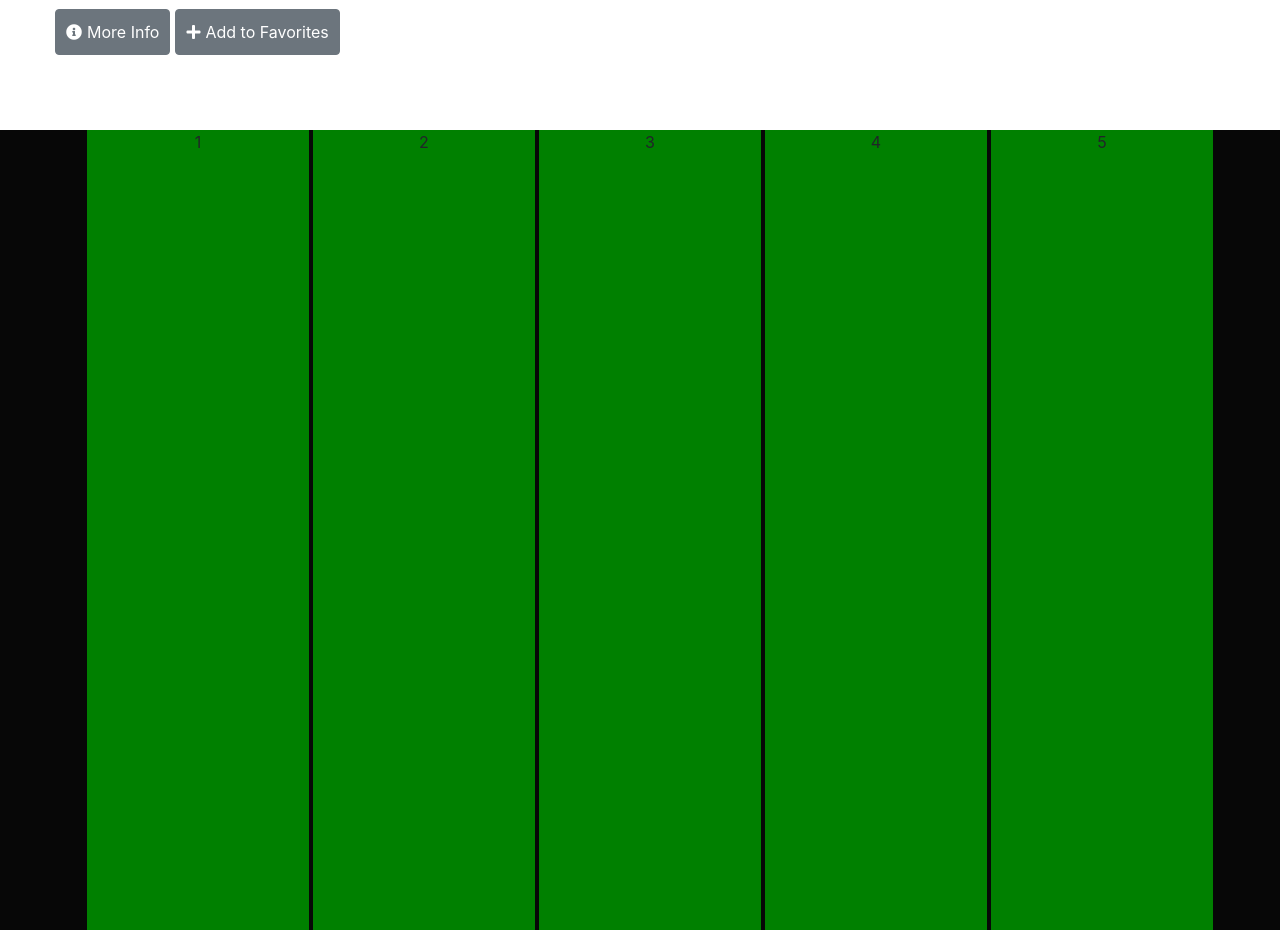
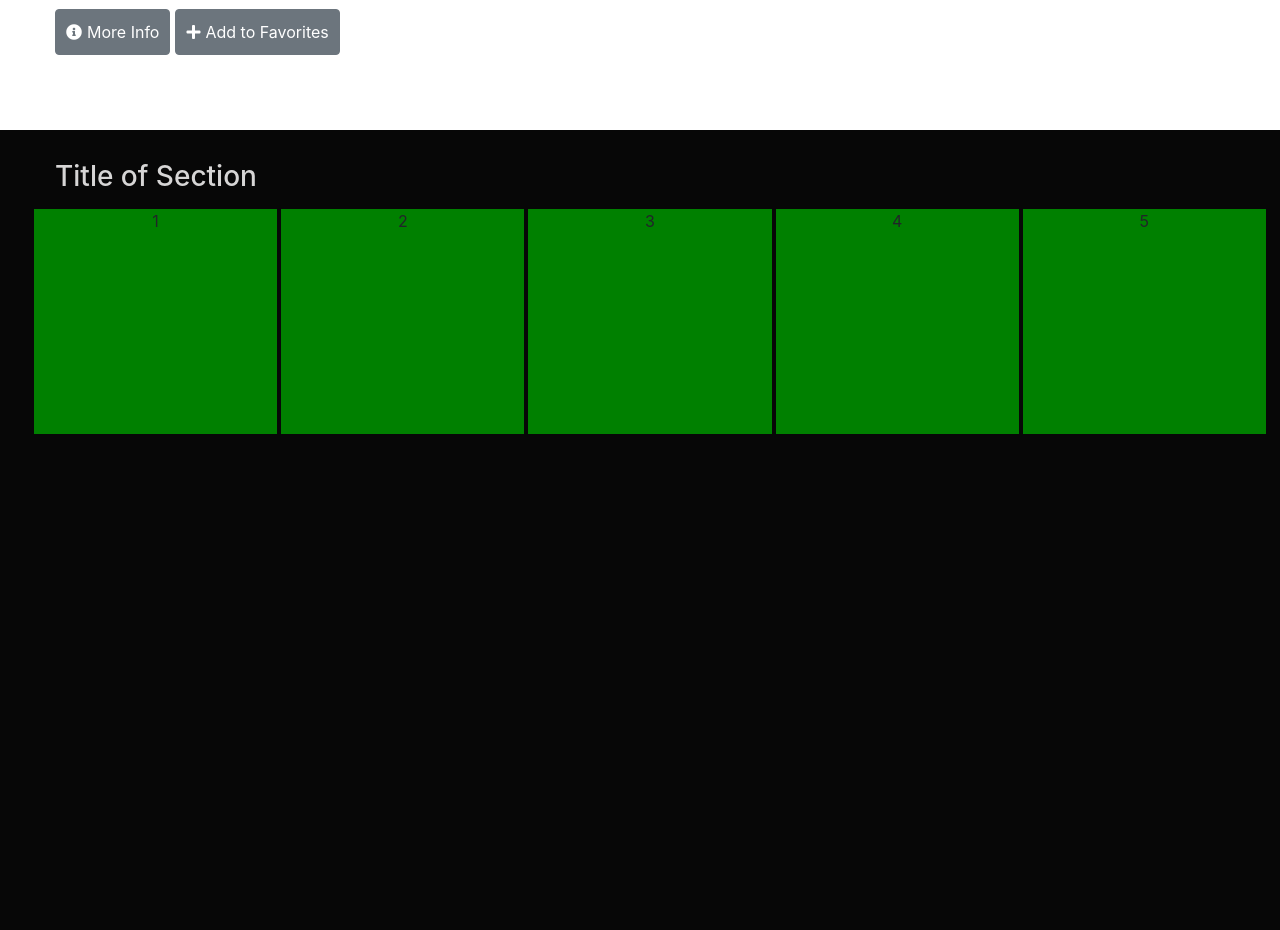
Before and after one commit to MBarbone/videoApp, a React (Create React App) app: page / in a window 1280 px wide. Shown: the part 620-1550 px from the top of the page. After the commit the page ends 1054 px from the top, so only its background shows below. Built offline with nearby package versions, Linux system fonts and the light colour scheme.

Commit message:
Resize item images, clean up css code, create slider section title template, adjust slider container width

```diff
--- a/src/components/Slider/index.js
+++ b/src/components/Slider/index.js
@@ -3,12 +3,15 @@ import "./style.css";
 
 function Slider() {
   return (
-    <div className="container slider-container">
-      <div className="item">1</div>
-      <div className="item">2</div>
-      <div className="item">3</div>
-      <div className="item">4</div>
-      <div className="item">5</div>
+    <div>
+      <h3 className="section-title">Title of Section</h3>
+      <div className="slider-item-container">
+        <div className="item">1</div>
+        <div className="item">2</div>
+        <div className="item">3</div>
+        <div className="item">4</div>
+        <div className="item">5</div>
+      </div>
     </div>
   );
 }
--- a/src/components/Slider/style.css
+++ b/src/components/Slider/style.css
@@ -1,9 +1,11 @@
-.slider-container {
+.slider-item-container {
   display: flex;
-  /* padding: 0 55px; */
+  text-align: left;
+  width: 95%;
+  margin: auto;
 }
 
-.slider-container:hover .item {
+.slider-item-container:hover .item {
   transform: translateX(-25%);
 }
 
@@ -13,7 +15,7 @@
   text-align: center;
   margin: 0 2px;
   transition: transform 300ms ease 100ms;
-  height: 800px;
+  height: 225px;
 }
 
 .item:hover ~ .item {
@@ -23,3 +25,8 @@
 .item:hover {
   transform: scale(1.5) !important;
 }
+
+.section-title {
+  margin: 30px 0 15px 55px;
+  color: rgb(214, 213, 213);
+}
```
